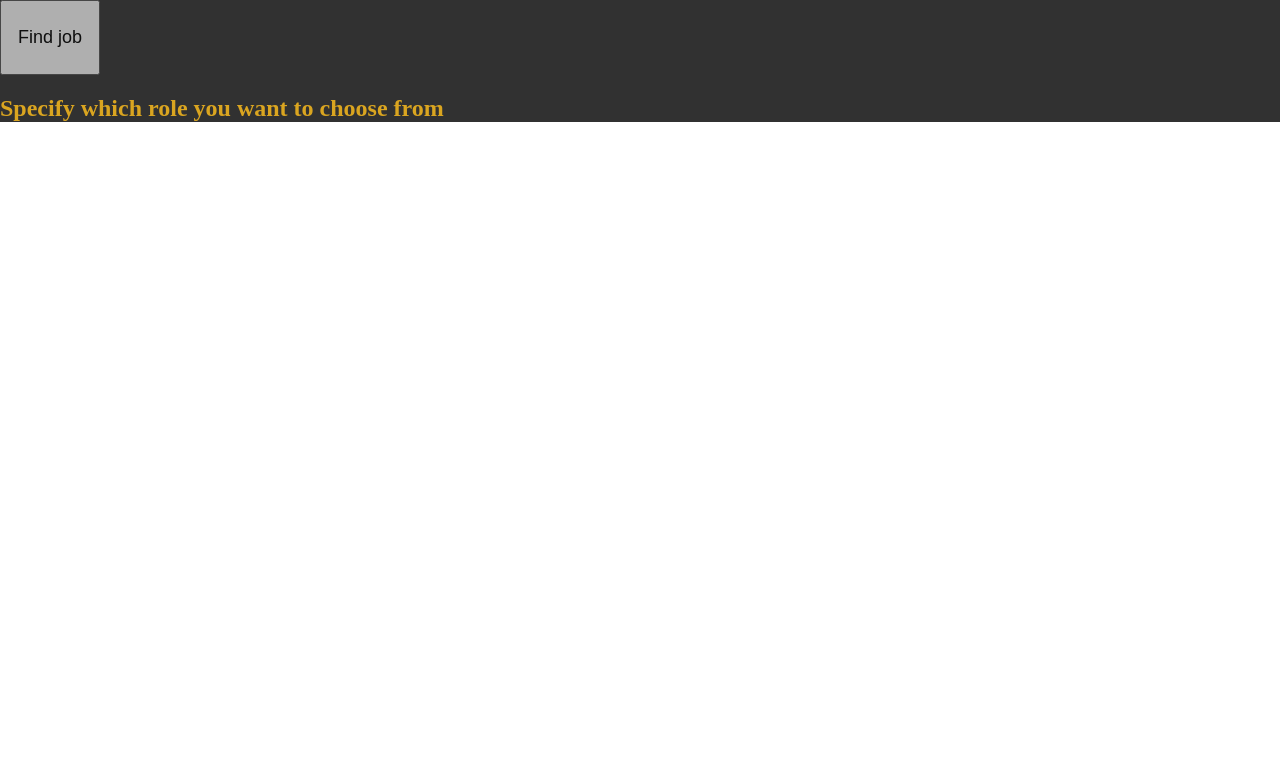
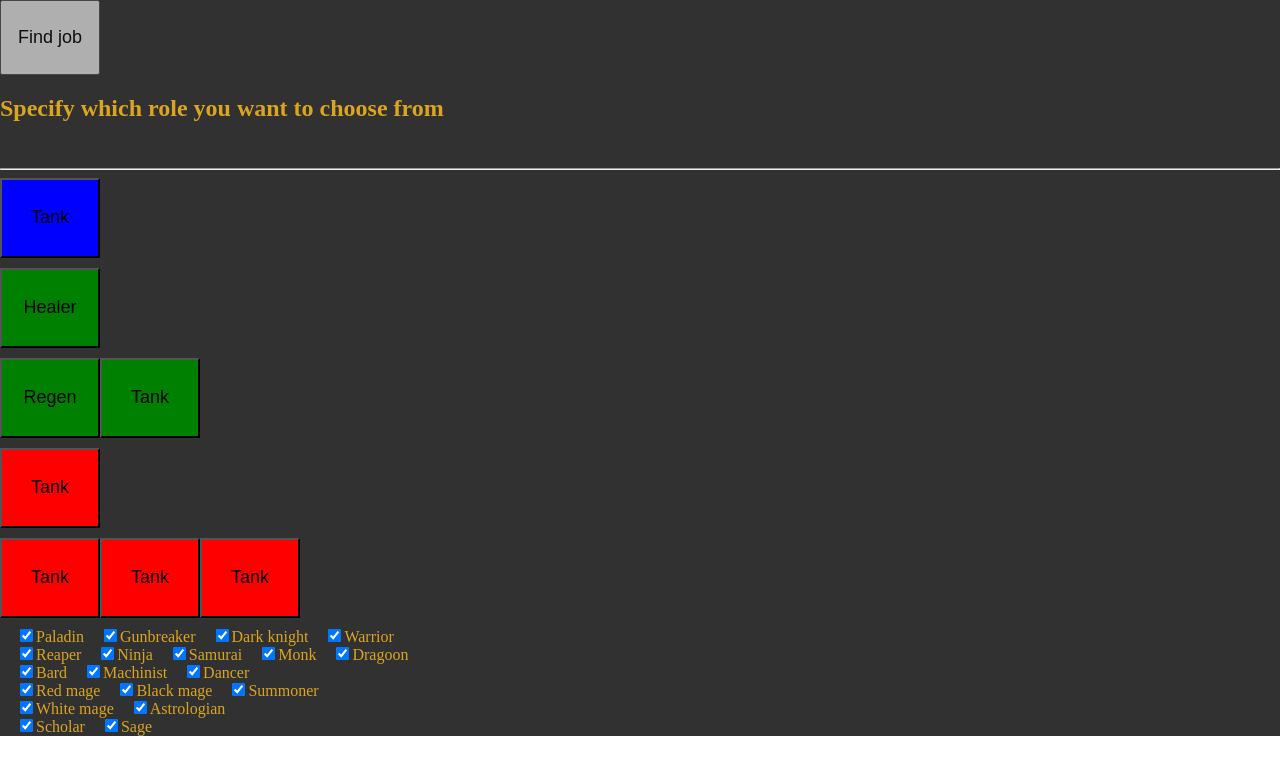
Before and after one commit to Erwan228/Melindas-job-chooser, a React (Create React App) app: page / in a window 1280 px wide. Both pictures are taken after a click on the button "Filter". Shown: the top 774 px of the page. Built offline with nearby package versions, Linux system fonts and the light colour scheme.

Commit message:
Update Filter.js

```diff
--- a/src/Filter.js
+++ b/src/Filter.js
@@ -1,11 +1,64 @@
-const Filter = ({ changeView, currentView }) => {
-
+const Filter = ({ changeView, currentView, jobs }) => {
+    const tankFilter = () => { };
+    const healerFilter = () => { };
+    const regenFilter = () => { };
+    const barrierFilter = () => { };
+    const DPSFilter = () => { };
+    const meleeFilter = () => { };
+    const rangeFilter = () => { };
+    const magicFilter = () => { };
 
     return (
         <div className="filter">
             <button className="topButton" onClick={() => changeView('result')}>Find job</button>
             <h2>Specify which role you want to choose from</h2>
-            <p></p>
+            <p></p><br />
+            <hr />
+            <button className="tankButton biggerButton" onClick={tankFilter}>Tank</button><br />
+            <button className="healerButton biggerButton" onClick={healerFilter}>Healer</button><br />
+            <button className="regenButton healerButton biggerButton" onClick={regenFilter}>Regen</button>
+            <button className="barrierButton healerButton biggerButton" onClick={barrierFilter}>Tank</button><br />
+            <button className="DPSButton biggerButton" onClick={DPSFilter}>Tank</button><br />
+            <button className="meleeButton DPSButton biggerButton" onClick={meleeFilter}>Tank</button>
+            <button className="rangeButton DPSButton biggerButton" onClick={rangeFilter}>Tank</button>
+            <button className="magicButton DPSButton biggerButton" onClick={magicFilter}>Tank</button>
+            <div className="checks">
+                <div className="tanks">
+                    <input type="checkbox" checked></input><label>{jobs[0].jobName}</label>
+                    <input type="checkbox" checked></input><label>{jobs[1].jobName}</label>
+                    <input type="checkbox" checked></input><label>{jobs[2].jobName}</label>
+                    <input type="checkbox" checked></input><label>{jobs[3].jobName}</label>
+                </div>
+                <div className="DPS">
+                    <div className="melee">
+                        <input type="checkbox" checked></input><label>{jobs[4].jobName}</label>
+                        <input type="checkbox" checked></input><label>{jobs[5].jobName}</label>
+                        <input type="checkbox" checked></input><label>{jobs[6].jobName}</label>
+                        <input type="checkbox" checked></input><label>{jobs[7].jobName}</label>
+                        <input type="checkbox" checked></input><label>{jobs[8].jobName}</label>
+                    </div>
+                    <div className="range">
+                        <input type="checkbox" checked></input><label>{jobs[9].jobName}</label>
+                        <input type="checkbox" checked></input><label>{jobs[10].jobName}</label>
+                        <input type="checkbox" checked></input><label>{jobs[11].jobName}</label>
+                    </div>
+                    <div className="magic">
+                        <input type="checkbox" checked></input><label>{jobs[12].jobName}</label>
+                        <input type="checkbox" checked></input><label>{jobs[13].jobName}</label>
+                        <input type="checkbox" checked></input><label>{jobs[14].jobName}</label>
+                    </div>
+                </div>
+                <div className="healer">
+                    <div className="regen">
+                        <input type="checkbox" checked></input><label>{jobs[15].jobName}</label>
+                        <input type="checkbox" checked></input><label>{jobs[16].jobName}</label>
+                    </div>
+                    <div className="barrier">
+                        <input type="checkbox" checked></input><label>{jobs[17].jobName}</label>
+                        <input type="checkbox" checked></input><label>{jobs[18].jobName}</label>
+                    </div>
+                </div>
+            </div>
         </div>
     )
 }
```
